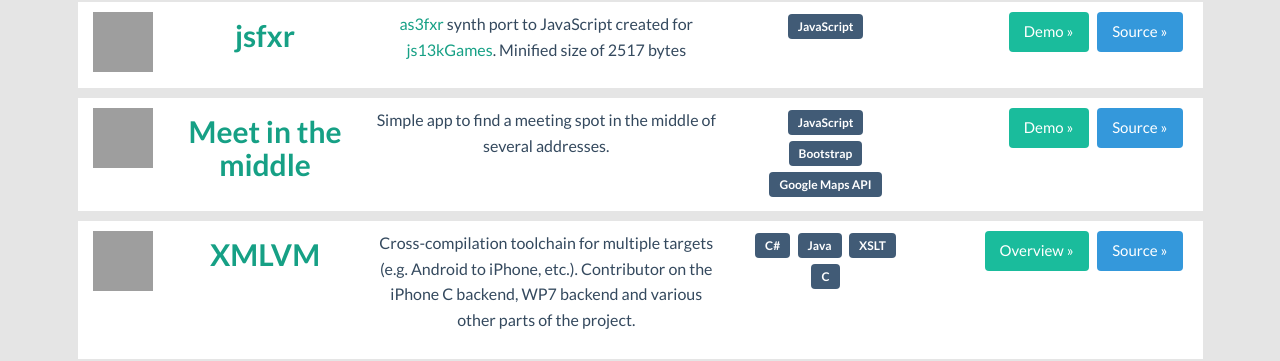
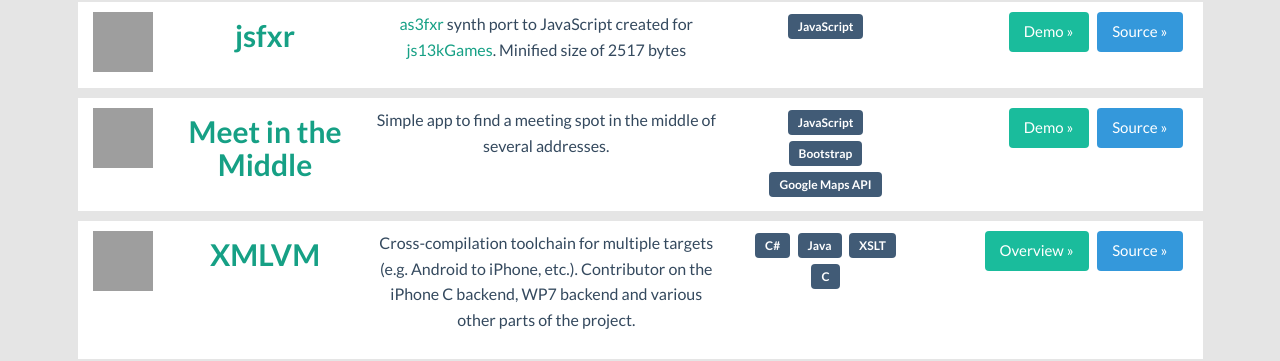
Before and after one commit to mneubrand/mneubrand.github.io, a Jekyll site: the page built from projects-list.html, in a window 1280 px wide, cut to the strip 226-587 px from the top of the page. Built offline with Jekyll 4.4.1, drawn with Linux system fonts in a browser that asks for light colours; nearby versions of some CDN libraries; Markdown is read by kramdown in place of the engine named in the settings; grey boxes are pictures that could not be loaded.

Commit message:
Updated MitM

```diff
--- a/_data/projects.json
+++ b/_data/projects.json
@@ -34,7 +34,7 @@
             ]
         },
         {
-            "title": "Meet in the middle",
+            "title": "Meet in the Middle",
             "image": "img/projects/mitm.png",
             "description": "Simple app to find a meeting spot in the middle of several addresses.",
             "actions": [
```
